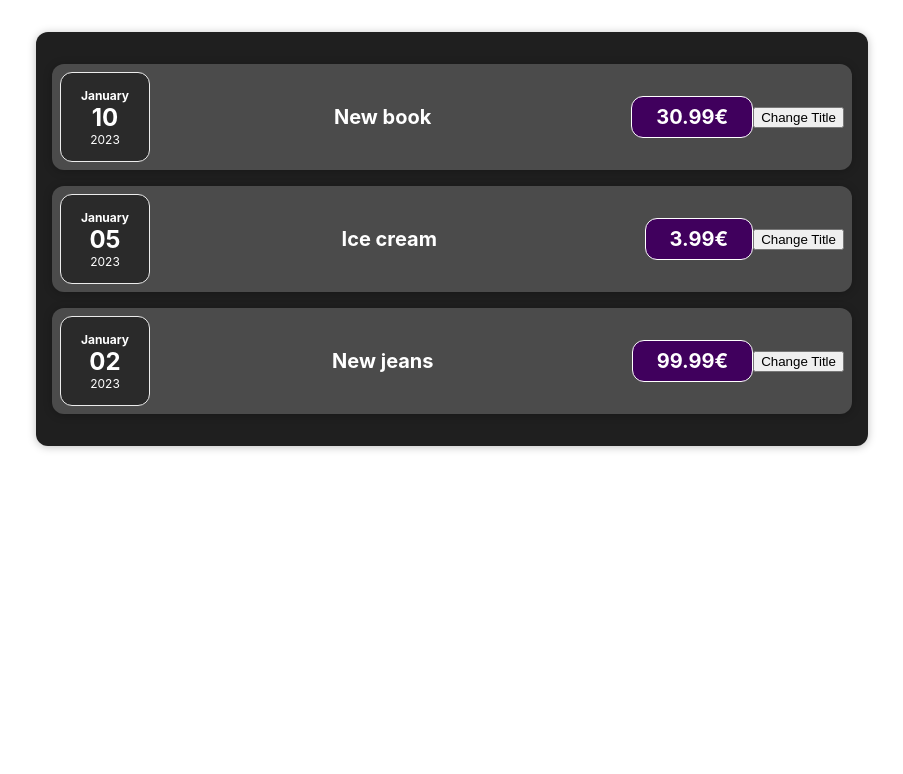
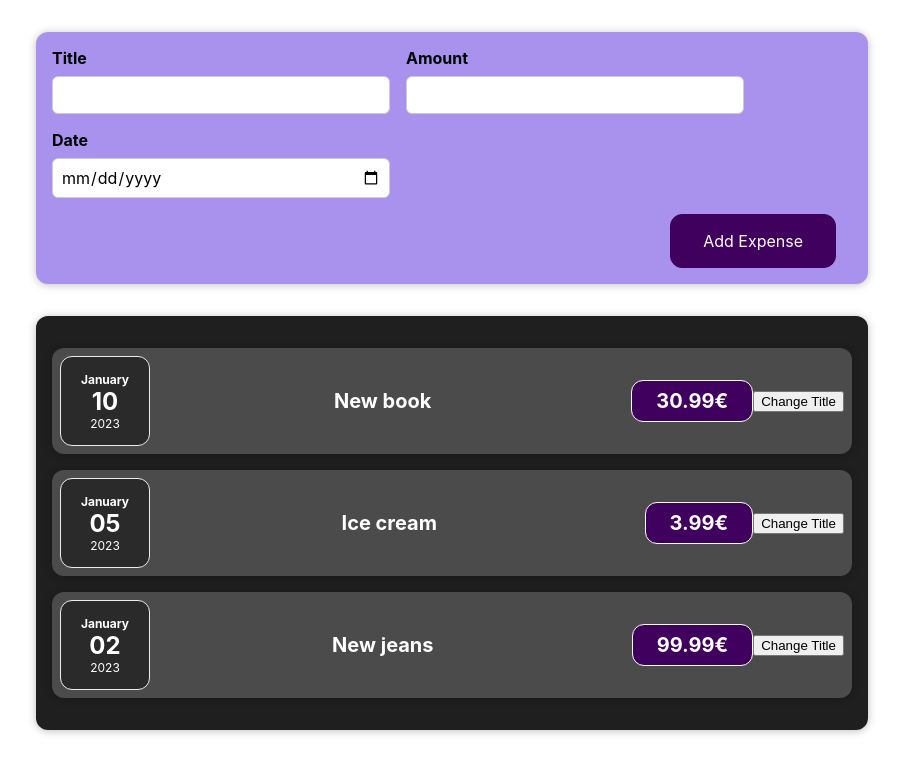
Before and after one commit to MarkusSavotskin/expenses, a React (Create React App) app: page / in a window 1280 px wide. Shown: the top 774 px of the page, without its empty margins (188-1091 px from the left). Built offline with nearby package versions, Linux system fonts and the light colour scheme.

Commit message:
Created NewExpense.js, ExpenseForm.js and styled them

```diff
--- a/src/App.js
+++ b/src/App.js
@@ -1,6 +1,8 @@
 import './App.css';
+
 import './components/Expenses/ExpenseItem'
 import Expenses from './components/Expenses/Expenses';
+import NewExpense from "./components/NewExpense/NewExpense";
 
 const App = () => {
     const expenses = [
@@ -23,6 +25,7 @@
 
     return (
         <div className="App">
+            <NewExpense></NewExpense>
             <Expenses data={expenses}></Expenses>
         </div>
     );
--- a/src/components/Expenses/ExpenseItem.js
+++ b/src/components/Expenses/ExpenseItem.js
@@ -1,10 +1,13 @@
 import './ExpenseItem.css'
 import ExpenseDate from "./ExpenseDate"
 import Card from "../UI/Card";
+import {useState} from "react";
 
 const ExpenseItem = (props) => {
+    const  [title, setTitle] = useState(props.expenseData.title)
     const clickHandler = () => {
-        console.log('Clicked')
+        setTitle('Updated!')
+        console.log(title)
     }
 
     return (
--- /dev/null
+++ b/src/components/NewExpense/ExpenseForm.css
@@ -0,0 +1,26 @@
+.new-expense__controls {
+    display: flex;
+    flex-wrap: wrap;
+    gap: 1rem;
+    margin-bottom: 1rem;
+    text-align: left;
+}
+
+.new-expense__control label {
+    font-weight: bold;
+    margin-bottom: 0.5rem;
+    display: block;
+}
+
+.new-expense__control input {
+    font: inherit;
+    padding: 0.5rem;
+    border-radius: 6px;
+    border: 1px solid #ccc;
+    width: 20rem;
+    max-width: 100%;
+}
+
+.new-expense__actions {
+    text-align: right;
+}
--- /dev/null
+++ b/src/components/NewExpense/ExpenseForm.js
@@ -0,0 +1,28 @@
+import React from "react";
+import './ExpenseForm.css'
+
+const ExpenseForm = () => {
+    return(
+        <form>
+            <div className='new-expense__controls'>
+                <div className='new-expense__control'>
+                    <label>Title</label>
+                    <input type='text'/>
+                </div>
+                <div className='new-expense__control'>
+                    <label>Amount</label>
+                    <input type='number' min='0.01' step='0.01'/>
+                </div>
+                <div className='new-expense__control'>
+                    <label>Date</label>
+                    <input type='date' min='2023-01-18' max='2025-12-31'/>
+                </div>
+            </div>
+            <div className='new-expense__actions'>
+                <button type='submit'>Add Expense</button>
+            </div>
+        </form>
+    )
+}
+
+export default ExpenseForm
--- /dev/null
+++ b/src/components/NewExpense/NewExpense.css
@@ -0,0 +1,38 @@
+.new-expense {
+    background-color: #a892ee;
+    padding: 1rem;
+    margin: 2rem auto;
+    width: 50rem;
+    max-width: 95%;
+    border-radius: 12px;
+    text-align: center;
+    box-shadow: 0 1px 8px rgba(0, 0, 0, 0.25);
+}
+
+.new-expense button {
+    font: inherit;
+    cursor: pointer;
+    padding: 1rem 2rem;
+    border: 1px solid #40005d;
+    background-color: #40005d;
+    color: white;
+    border-radius: 12px;
+    margin-right: 1rem;
+}
+
+.new-expense button:hover,
+.new-expense button:active {
+    background-color: #510674;
+    border-color: #510674;
+}
+
+.new-expense button.alternative {
+    color: #220131;
+    border-color: transparent;
+    background-color: transparent;
+}
+
+.new-expense button.alternative:hover,
+.new-expense button.alternative:active {
+    background-color: #ddb3f8;
+}
--- /dev/null
+++ b/src/components/NewExpense/NewExpense.js
@@ -0,0 +1,14 @@
+import React from "react";
+import './NewExpense.css'
+
+import ExpenseForm from "./ExpenseForm";
+
+const NewExpense = () => {
+    return(
+        <div className='new-expense'>
+            <ExpenseForm></ExpenseForm>
+        </div>
+    )
+}
+
+export default NewExpense
```
